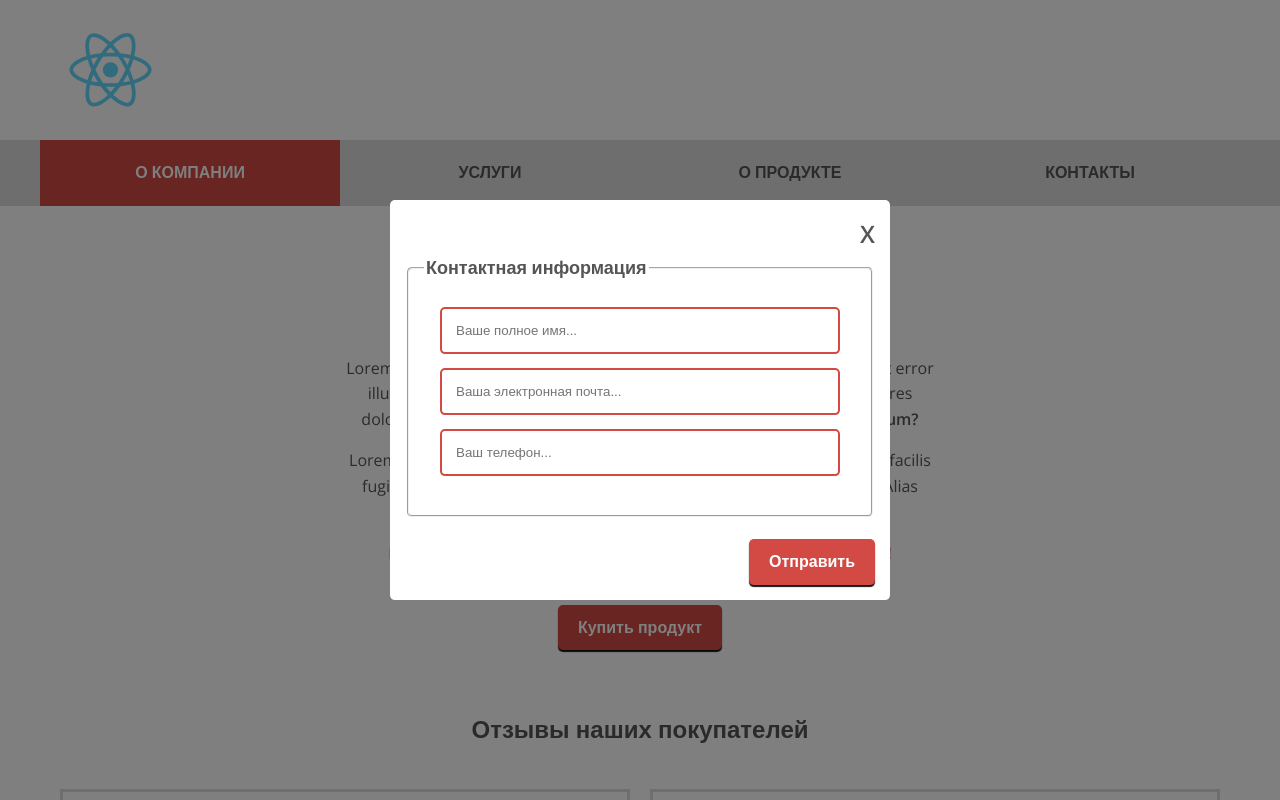
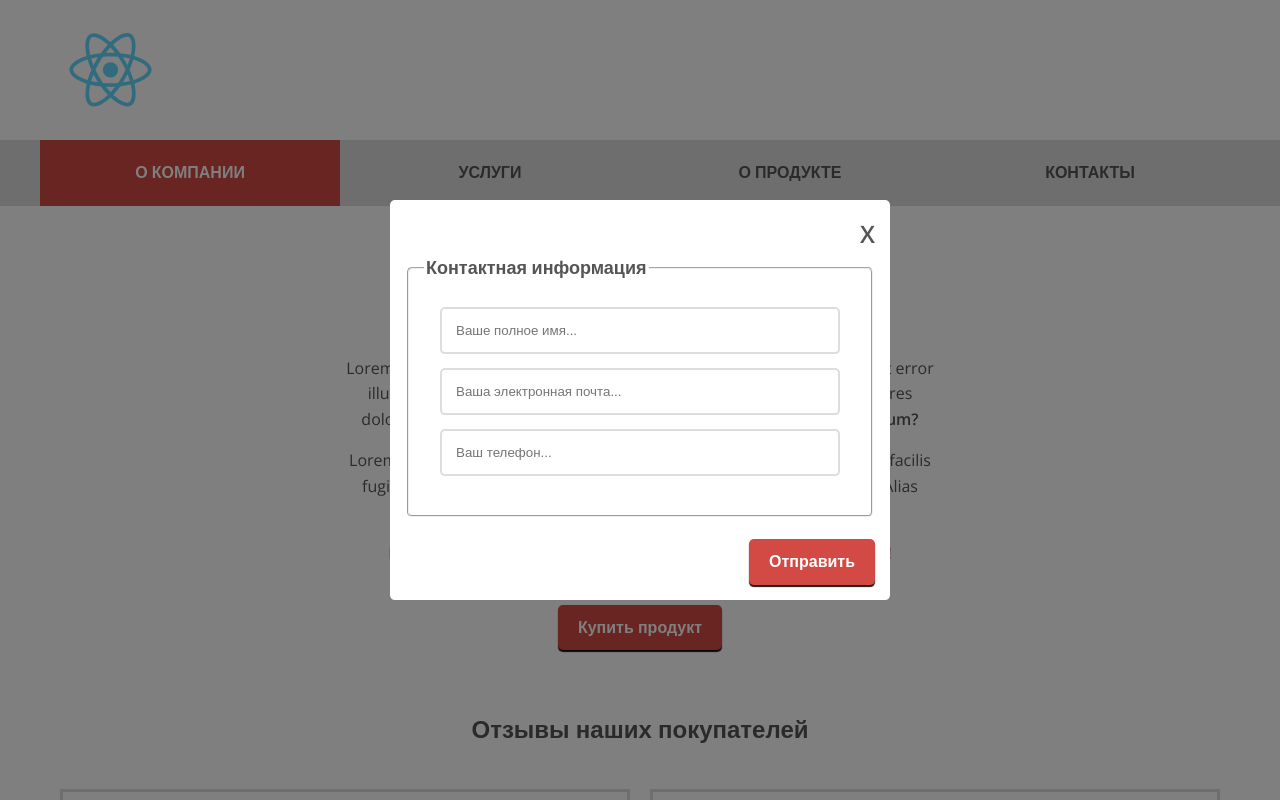
Before and after one commit to IKEFERI/mySecondApp, a React (Create React App) app in the folder test_exercise_leningrad_agency/: page / in a window 1280 px wide. Both pictures are taken after a click on the link "Купить продукт". Shown: the top 800 px of the page. Built offline with nearby package versions, Linux system fonts and the light colour scheme.

Commit message:
Small fix for validation form, added alert on submit invalid fields.

```diff
--- a/test_exercise_leningrad_agency/src/Components/Header/Header.module.sass
+++ b/test_exercise_leningrad_agency/src/Components/Header/Header.module.sass
@@ -47,7 +47,6 @@
       background-color: $base_color
       opacity: 1
       visibility: visible
-      +mt(0.25s)
   +media-breakpoint-down(sm)
     background-color: transparent
     opacity: 0
--- a/test_exercise_leningrad_agency/src/Components/Popup/Popup.jsx
+++ b/test_exercise_leningrad_agency/src/Components/Popup/Popup.jsx
@@ -59,6 +59,8 @@ class Popup extends React.Component {
                             // alert("Извините! Наш менеджер, вам не перезвонит. Попробуйте отправить еще раз! " + error);
                             setTimeout(this.noticeHide, 3000);
                         });
+                } else {
+                    alert("Заполните все поля корректно!")
                 }
             }
         }
@@ -122,17 +124,17 @@ class Popup extends React.Component {
                             <legend className={style.form__legend}>Контактная информация</legend>
 
                             <input onFocus={this.onFocusName} onChange={this.onNameInputText}
-                                   className={style.form__textInput + " " + (this.props.nameFocus && this.props.nameIsValid ? style.valid : style.invalid)}
+                                   className={style.form__textInput + " " + (this.props.nameFocus ? (this.props.nameIsValid ? style.valid : style.invalid) : "")}
                                    value={this.props.nameText}
                                    type="text" placeholder="Ваше полное имя..."/>
 
                             <input onFocus={this.onFocusMail} onChange={this.onMailInputText}
-                                   className={style.form__textInput + " " + (this.props.mailFocus && this.props.mailIsValid ? style.valid : style.invalid)}
+                                   className={style.form__textInput + " " + (this.props.mailFocus ? (this.props.mailIsValid ? style.valid : style.invalid) : "")}
                                    value={this.props.mailText}
                                    type="email" placeholder="Ваша электронная почта..."/>
 
                             <input onFocus={this.onFocusPhone} onChange={this.onPhoneInputText}
-                                   className={style.form__textInput + " " + (this.props.phoneFocus && this.props.phoneIsValid ? style.valid : style.invalid)}
+                                   className={style.form__textInput + " " + (this.props.phoneFocus ? (this.props.phoneIsValid ? style.valid : style.invalid) : "")}
                                    value={this.props.phoneText}
                                    type="tel" placeholder="Ваш телефон..."/>
                         </fieldset>
```
